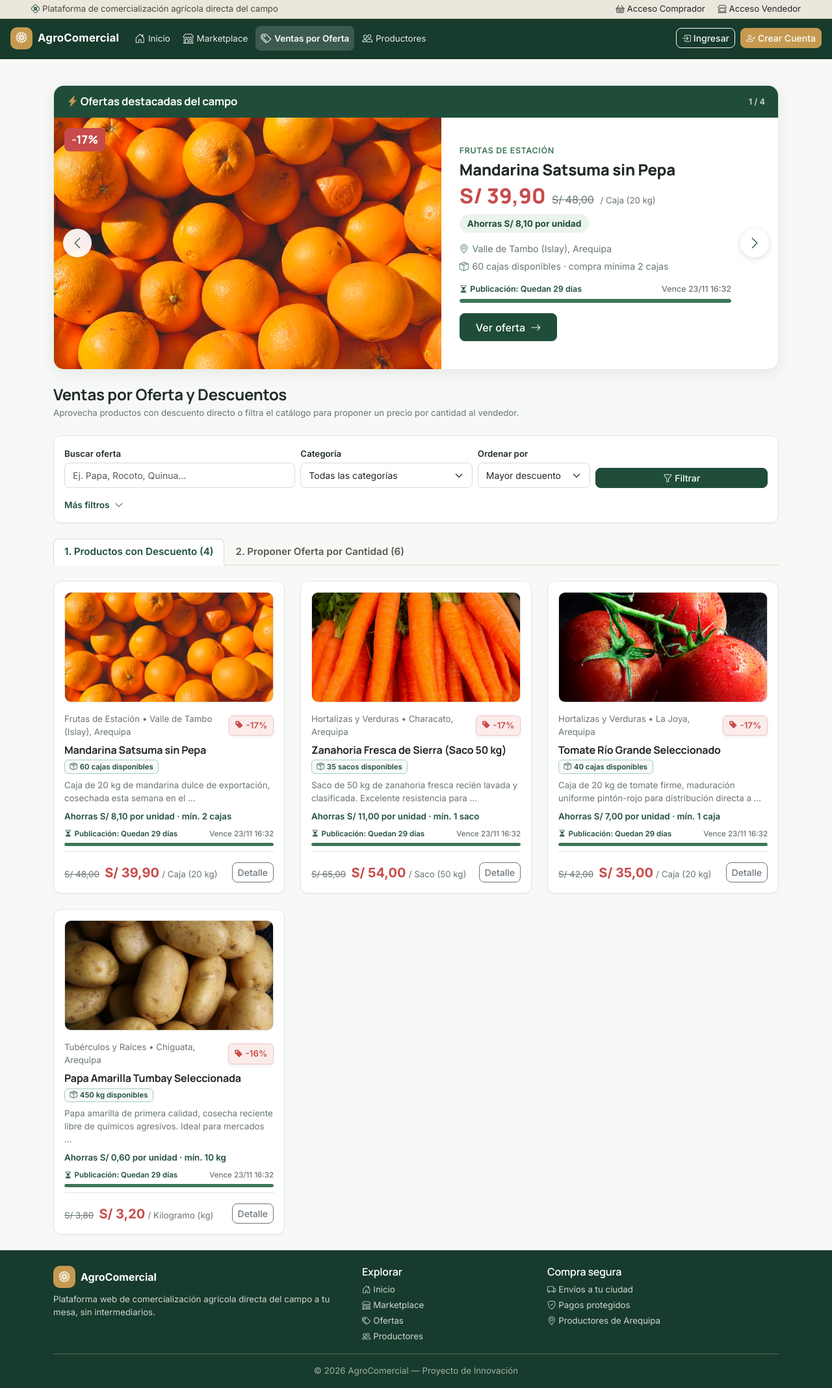
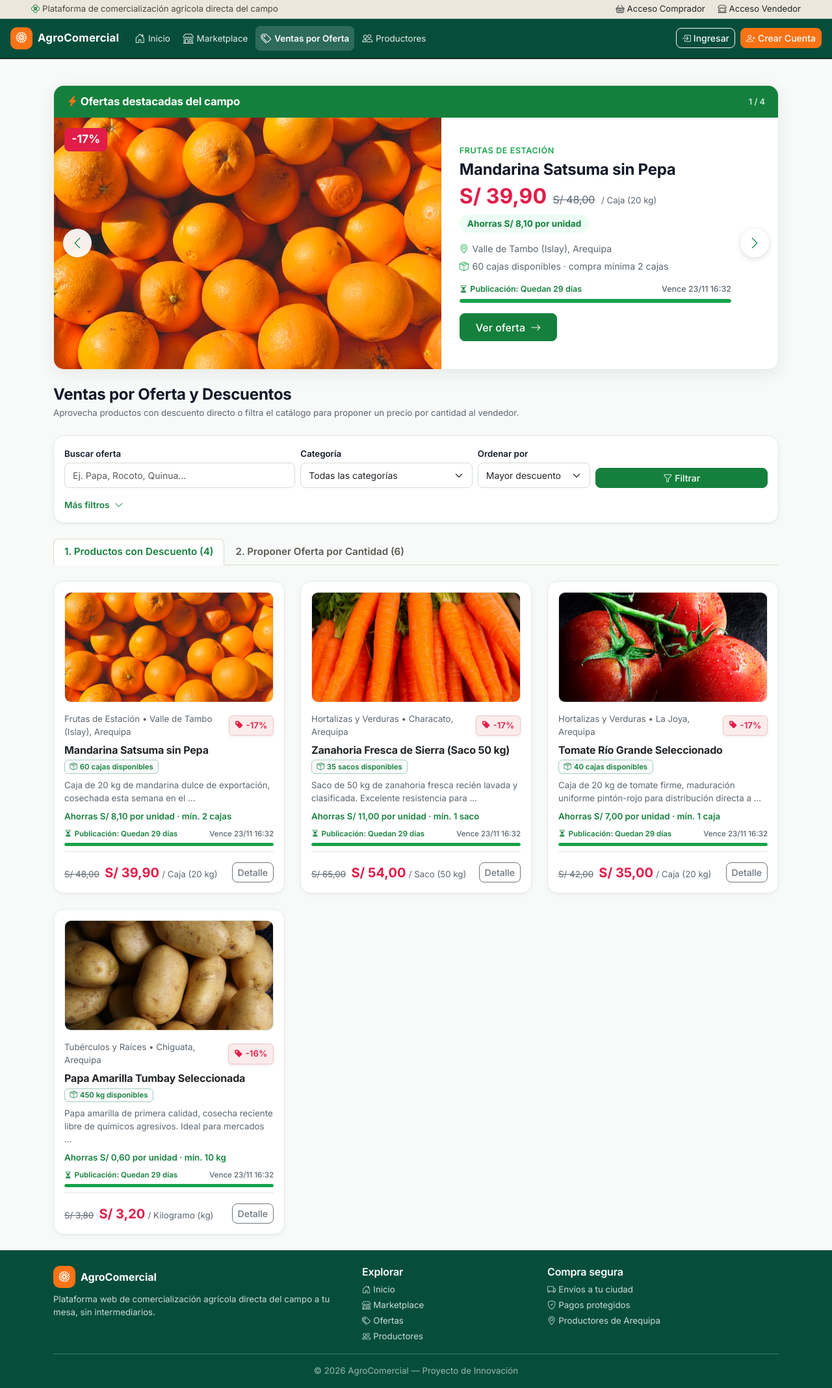
Before and after one commit to fabrizio1350/AGRO-COMERCIAL, a Django app: page /ofertas/ in a window 1280 px wide. Shown: the whole page at 65% size. Run offline with Django 4.2, Linux system fonts and the light colour scheme; data comes from the database, SQL or seed files in the repository; data that the repository does not hold is empty.

Commit message:
colores nuevos verde, naranja y amarillo

```diff
--- a/static/css/estilos.css
+++ b/static/css/estilos.css
@@ -4,23 +4,25 @@
    ========================================================== */
 
 :root {
-    /* Paleta del proyecto: verdes de campo, dorado de cosecha y rojo solo para descuentos */
-    --verde-bosque: #173b2c;
-    --verde-campo: #1f4d3a;
-    --verde-oscuro: #173b2c;
-    --verde-secundario: #3d7657;
-    --verde-suave: #eaf3ec;
-    --ambar: #c59a50;
-    --ambar-claro: #f8f0e1;
-    --rojo-descuento: #c84b4b;
-    --arena: #f7f9f7;
-    --borde: #e0e7e2;
-    --texto: #202c26;
-    --texto-secundario: #68766e;
-    --sombra-suave: 0 1px 3px rgba(32, 44, 38, 0.05);
-    --sombra-hover: 0 10px 24px rgba(32, 44, 38, 0.10);
-    --radio: 12px;
-    --transicion: 0.25s ease;
+    /* Paleta "Cosecha vibrante": verde esmeralda, naranja mandarina y amarillo maiz */
+    --verde-bosque: #064e3b;
+    --verde-campo: #15803d;
+    --verde-oscuro: #166534;
+    --verde-secundario: #16a34a;
+    --verde-vivo: #22c55e;
+    --verde-suave: #ecfdf3;
+    --ambar: #f97316;
+    --ambar-claro: #fff1e6;
+    --amarillo: #facc15;
+    --rojo-descuento: #e11d48;
+    --arena: #f7faf8;
+    --borde: #e5ebe7;
+    --texto: #111827;
+    --texto-secundario: #5b6670;
+    --sombra-suave: 0 1px 2px rgba(17, 24, 39, 0.04), 0 2px 8px rgba(17, 24, 39, 0.04);
+    --sombra-hover: 0 18px 40px -12px rgba(21, 128, 61, 0.28);
+    --radio: 16px;
+    --transicion: 0.25s cubic-bezier(0.22, 1, 0.36, 1);
 }
 
 html {
@@ -43,7 +45,7 @@ main {
 }
 
 h1, h2, h3, h4, h5, h6 {
-    font-family: "Manrope", "Inter", system-ui, sans-serif;
+    font-family: "Plus Jakarta Sans", "Inter", system-ui, sans-serif;
     letter-spacing: -0.01em;
 }
 
@@ -953,7 +955,7 @@ h1, h2, h3, h4, h5, h6 {
     font-size: 1.1rem;
     border-radius: 8px;
     padding: 0.3rem 0.7rem;
-    font-family: "Manrope", "Inter", sans-serif;
+    font-family: "Plus Jakarta Sans", "Inter", sans-serif;
 }
 .carrusel-info {
     display: flex;
@@ -986,7 +988,7 @@ h1, h2, h3, h4, h5, h6 {
     font-size: 2rem;
     font-weight: 800;
     color: var(--rojo-descuento);
-    font-family: "Manrope", "Inter", sans-serif;
+    font-family: "Plus Jakarta Sans", "Inter", sans-serif;
     line-height: 1.1;
 }
 .precio-anterior {
```
